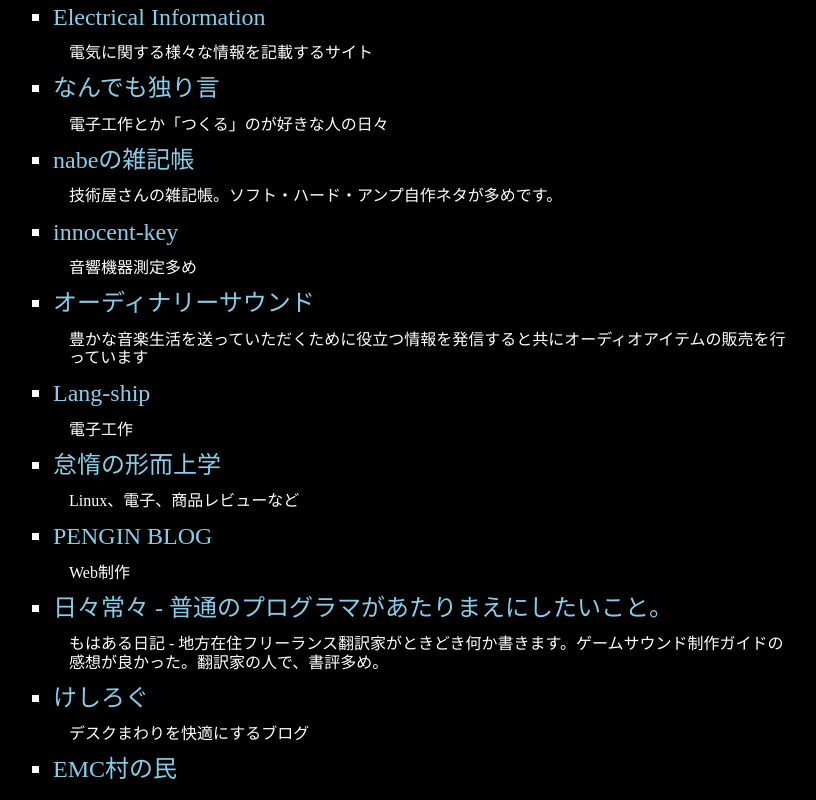
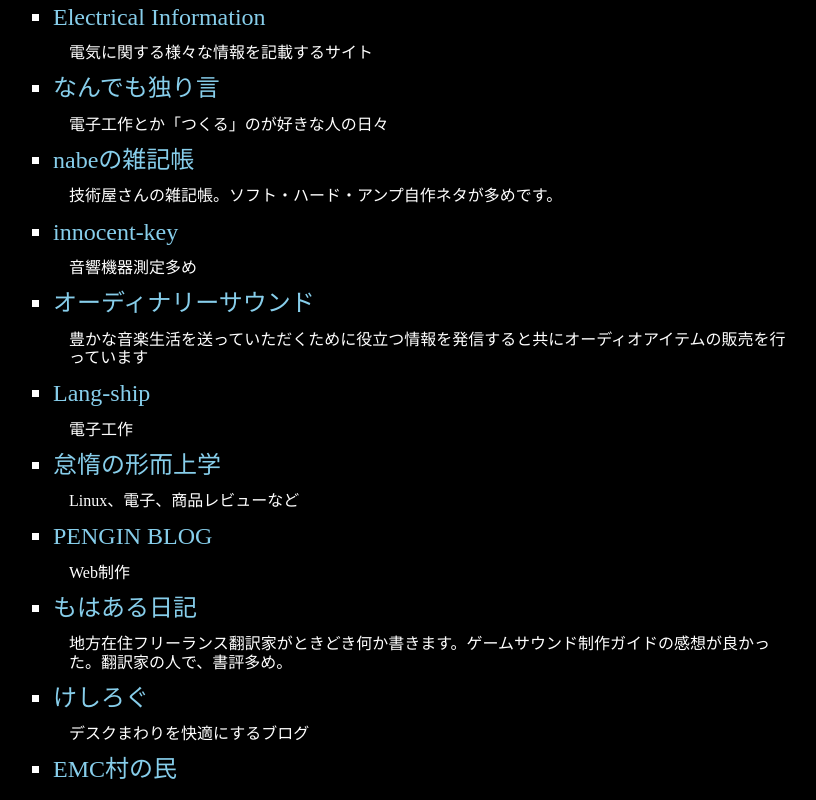
Before and after one commit to kyoush/bibolog, a plain HTML site: page blog_freq.html in a window 1280 px wide. Shown: the part 590-1390 px from the top of the page, without its empty margins (235-1051 px from the left). Drawn offline with Linux system fonts and the light colour scheme.

Commit message:
update blog_freq

```diff
--- a/blog_freq.html
+++ b/blog_freq.html
@@ -55,8 +55,8 @@
                     <p>Linux、電子、商品レビューなど</p>
                     <li><a href="https://crestadesign.org/" target="_blank">PENGIN BLOG</a></li>
                     <p>Web制作</p>
-                    <li><a href="https://mowaaru.hatenablog.com" target="_blank">日々常々 - 普通のプログラマがあたりまえにしたいこと。</a></li>
-                    <p>もはある日記 - 地方在住フリーランス翻訳家がときどき何か書きます。ゲームサウンド制作ガイドの感想が良かった。翻訳家の人で、書評多め。</p>
+                    <li><a href="https://mowaaru.hatenablog.com" target="_blank">もはある日記</a></li>
+                    <p>地方在住フリーランス翻訳家がときどき何か書きます。ゲームサウンド制作ガイドの感想が良かった。翻訳家の人で、書評多め。</p>
                     <li><a href="https://keshilog.com/" target="_blank">けしろぐ</a></li>
                     <p>デスクまわりを快適にするブログ</p>
                     <li><a href="https://engineer-climb.com/" target="_blank">EMC村の民</a></li>
```
